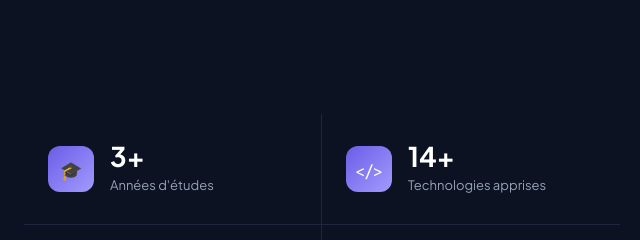
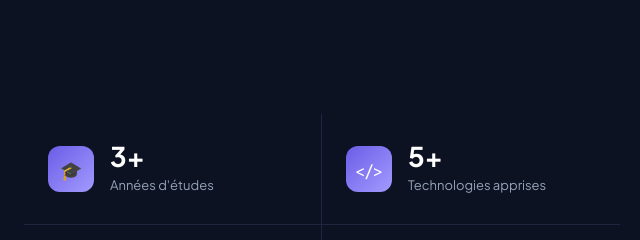
Before and after one commit to ulrichkone124-dotcom/monPortofolio, a plain HTML site: page index.html in a window 1280 px wide. Shown: the part 780-1020 px from the top of the page, 640-1280 px from the left. Drawn offline with nearby package versions, Linux system fonts and the light colour scheme.

```diff
--- a/index.html
+++ b/index.html
@@ -78,7 +78,7 @@
 
   <main>
 
-    <!-- ===================== HERO ===================== -->
+    <!-- ====== ACCEUIL ========= -->
     <section id="home" class="hero pt-28 md:pt-32 pb-16">
       <div class="max-w-7xl mx-auto px-5 grid md:grid-cols-2 gap-12 items-center">
 
@@ -99,7 +99,6 @@
 
           <div class="mt-8 flex flex-wrap gap-4">
             <a href="#projects" class="btn btn-primary">Voir mes projets <span aria-hidden="true">↗</span></a>
-            <!-- REMPLACE : mets ton CV dans le dossier cv/ et garde ce nom, ou change le lien -->
             <a href="CV_Kone_Gbah_Ulrich_Paul_David - Copie.pdf" download class="btn btn-outline">Télécharger mon CV <span aria-hidden="true">⬇</span></a>
           </div>
 
@@ -114,17 +113,9 @@
           </div>
         </div>
 
-        <!-- Photo + cercle dégradé + carte code -->
         <div class="relative flex justify-center md:justify-end">
           <div class="photo-wrap">
             <div class="photo-circle"></div>
-
-            <!--
-              ===== TA PHOTO =====
-              Option 1 : mets ta photo dans images/photo.jpg (elle remplacera le placeholder toute seule).
-              Option 2 : change le src ci-dessous par le chemin de ton image.
-              Si l'image est introuvable, le placeholder "Ajoute ta photo ici" reste visible.
-            -->
             <div class="photo-frame">
               <div class="photo-placeholder" id="photoPlaceholder">
                 <svg width="44" height="44" viewBox="0 0 24 24" fill="none" stroke="currentColor" stroke-width="1.6"><path d="M4 8h3l2-3h6l2 3h3v11H4z"/><circle cx="12" cy="13" r="3.5"/><path d="M19 2v4M17 4h4"/></svg>
@@ -175,7 +166,7 @@
           </div>
           <div class="stat">
             <span class="stat-icon">&lt;/&gt;</span>
-            <div><strong><span data-count="14">0</span>+</strong><small>Technologies apprises</small></div>
+            <div><strong><span data-count="5">0</span>+</strong><small>Technologies apprises</small></div>
           </div>
           <div class="stat">
             <span class="stat-icon">🎨</span>
@@ -189,7 +180,7 @@
       </div>
     </section>
 
-    <!-- ===================== SKILLS ===================== -->
+    <!-- ===================== COMPETENCES ===================== -->
     <section id="skills" class="section">
       <div class="max-w-7xl mx-auto px-5">
         <div class="section-head">
@@ -198,15 +189,11 @@
           <span class="underline-bar"></span>
         </div>
 
-        <!--
-          La liste des compétences et leurs pourcentages ne sont plus écrits ici.
-          Modifie-les à un seul endroit : le tableau SKILLS tout en haut de script.js.
-        -->
         <div id="skillsGrid" class="grid sm:grid-cols-2 lg:grid-cols-3 gap-x-12 gap-y-7"></div>
       </div>
     </section>
 
-    <!-- ===================== PROJECTS ===================== -->
+    <!-- ===================== PROJETS ===================== -->
     <section id="projects" class="section section-alt">
       <div class="max-w-7xl mx-auto px-5">
         <div class="section-head">
@@ -221,16 +208,12 @@
           <article class="project is-empty">
             <span class="project-num">01</span>
             <div class="project-img">
-              <!-- IMAGE PROJET ICI -->
               <!-- <img src="images/projets/projet1.jpg" alt="Nom du projet 1" /> -->
               <span class="ph-label">Image projet 1</span>
             </div>
             <div class="project-body">
-              <!-- REMPLACE ICI LE TITRE DU PROJET 1 -->
               <h3>Projet à venir</h3>
-              <!-- REMPLACE ICI LA DESCRIPTION DU PROJET 1 -->
               <p>Projet à venir - À ajouter</p>
-              <!-- REMPLACE ICI LE LIEN DU PROJET 1 (mets href="https://..." et enlève aria-disabled) -->
               <a href="#" class="project-link" aria-disabled="true">Voir le projet ↗</a>
             </div>
           </article>
@@ -239,14 +222,12 @@
           <article class="project is-empty">
             <span class="project-num">02</span>
             <div class="project-img">
-              <!-- IMAGE PROJET ICI -->
+
               <!-- <img src="images/projets/projet2.jpg" alt="Nom du projet 2" /> -->
               <span class="ph-label">Image projet 2</span>
             </div>
             <div class="project-body">
-              <!-- REMPLACE ICI LE TITRE DU PROJET 2 -->
               <h3>Projet à venir</h3>
-              <!-- REMPLACE ICI LA DESCRIPTION DU PROJET 2 -->
               <p>Projet à venir - À ajouter</p>
               <!-- REMPLACE ICI LE LIEN DU PROJET 2 -->
               <a href="#" class="project-link" aria-disabled="true">Voir le projet ↗</a>
@@ -257,14 +238,11 @@
           <article class="project is-empty">
             <span class="project-num">03</span>
             <div class="project-img">
-              <!-- IMAGE PROJET ICI -->
               <!-- <img src="images/projets/projet3.jpg" alt="Nom du projet 3" /> -->
               <span class="ph-label">Image projet 3</span>
             </div>
             <div class="project-body">
-              <!-- REMPLACE ICI LE TITRE DU PROJET 3 -->
               <h3>Projet à venir</h3>
-              <!-- REMPLACE ICI LA DESCRIPTION DU PROJET 3 -->
               <p>Projet à venir - À ajouter</p>
               <!-- REMPLACE ICI LE LIEN DU PROJET 3 -->
               <a href="#" class="project-link" aria-disabled="true">Voir le projet ↗</a>
@@ -283,11 +261,6 @@
           <h2>Mes Designs &amp; Affiches</h2>
           <span class="underline-bar"></span>
         </div>
-
-        <!--
-          Pour ajouter une affiche : dépose l'image dans images/designs/
-          puis, dans la case voulue, décommente la balise <img> et supprime <span class="ph-label">.
-        -->
         <div class="grid grid-cols-2 lg:grid-cols-3 gap-5">
 
           <figure class="design">
@@ -299,25 +272,21 @@
           </figure>
 
           <figure class="design is-empty">
-            <!-- REMPLACE ICI AFFICHE 3 -->
             <img src="NOS SERVICES.png" alt="Affiche 3" />
             <span class="ph-label">Affiche à venir</span>
           </figure>
 
           <figure class="design is-empty">
-            <!-- REMPLACE ICI AFFICHE 4 -->
             <img src="JOUR1.png" alt="Affiche 4" />
             <span class="ph-label">Affiche à venir</span>
           </figure>
 
           <figure class="design is-empty">
-            <!-- REMPLACE ICI AFFICHE 5 -->
             <img src="affiche(1).png" alt="Affiche 5" />
             <span class="ph-label">Affiche à venir</span>
           </figure>
 
           <figure class="design is-empty">
-            <!-- REMPLACE ICI AFFICHE 6 -->
             <img src="MATCHDAY.png" alt="Affiche 6" />
             <span class="ph-label">Affiche à venir</span>
           </figure>
@@ -358,11 +327,9 @@
         <div>
           <p class="tag-text mb-4">Suivez-moi</p>
           <div class="flex gap-4 mb-6">
-            <!-- REMPLACE les liens par tes vrais profils -->
             <a href="https://github.com/ulrichkone124-dotcom" target="_blank" rel="noopener" class="social social-github" aria-label="GitHub">
               <svg width="18" height="18" viewBox="0 0 24 24" fill="none" stroke="currentColor" stroke-width="1.8" stroke-linecap="round" stroke-linejoin="round"><path d="M9 19c-5 1.5-5-2.5-7-3m14 6v-3.87a3.37 3.37 0 0 0-.94-2.61c3.14-.35 6.44-1.54 6.44-7A5.44 5.44 0 0 0 20 4.77 5.07 5.07 0 0 0 19.91 1S18.73.65 16 2.48a13.38 13.38 0 0 0-7 0C6.27.65 5.09 1 5.09 1A5.07 5.07 0 0 0 5 4.77a5.44 5.44 0 0 0-1.5 3.78c0 5.42 3.3 6.61 6.44 7A3.37 3.37 0 0 0 9 18.13V22"/></svg>
             </a>
-            <!-- REMPLACE # par ton profil LinkedIn -->
             <a href="https://www.linkedin.com/in/kone-gbah-ulrich-paul-david-138b083a1" class="social social-linkedin" aria-label="LinkedIn">
               <svg width="18" height="18" viewBox="0 0 24 24" fill="currentColor"><path d="M16 8a6 6 0 0 1 6 6v7h-4v-7a2 2 0 0 0-2-2 2 2 0 0 0-2 2v7h-4v-7a6 6 0 0 1 6-6z"/><rect x="2" y="9" width="4" height="12"/><circle cx="4" cy="4" r="2"/></svg>
             </a>
@@ -370,7 +337,6 @@
             <!--<a href="#" class="social social-x" aria-label="X (Twitter)">
               <svg width="16" height="16" viewBox="0 0 24 24" fill="currentColor"><path d="M18.244 2.25h3.308l-7.227 8.26 8.502 11.24H16.17l-5.214-6.817L4.99 21.75H1.68l7.73-8.835L1.254 2.25H8.08l4.713 6.231zm-1.161 17.52h1.833L7.084 4.126H5.117z"/></svg>
             </a> -->
-            <!-- REMPLACE # par ton profil Instagram -->
             <a href="https://www.instagram.com/ulrichdev2025?stkn=bjI3aHk3ZTVldWNt&utm_source=qr" class="social social-instagram" aria-label="Instagram">
               <svg width="18" height="18" viewBox="0 0 24 24" fill="none" stroke="currentColor" stroke-width="1.8" stroke-linecap="round" stroke-linejoin="round"><rect x="2" y="2" width="20" height="20" rx="5" ry="5"/><path d="M16 11.37A4 4 0 1 1 12.63 8 4 4 0 0 1 16 11.37z"/><line x1="17.5" y1="6.5" x2="17.5" y2="6.5"/></svg>
             </a>
```
Also changed, not shown: apercu.png (added), 1 other file.
